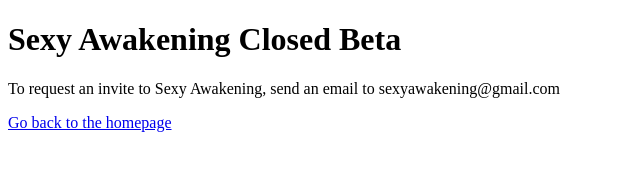
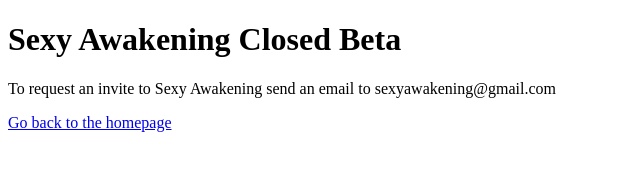
Before and after one commit to russjwells/sexy-awakening-website, a Gatsby site: page /beta in a window 1280 px wide. Shown: the full height of the page, 0-640 px from the left. Built offline with nearby package versions, Linux system fonts and the light colour scheme; Gatsby itself is replaced by a stand-in of ours.

Commit message:
beta comma

```diff
--- a/src/pages/beta.js
+++ b/src/pages/beta.js
@@ -4,7 +4,7 @@ import Link from 'gatsby-link'
 const Beta = () => (
   <div>
     <h1>Sexy Awakening Closed Beta</h1>
-    <p>To request an invite to Sexy Awakening, send an email to sexyawakening@gmail.com</p>
+    <p>To request an invite to Sexy Awakening send an email to sexyawakening@gmail.com</p>
     <Link to="/">Go back to the homepage</Link>
   </div>
 )
```
